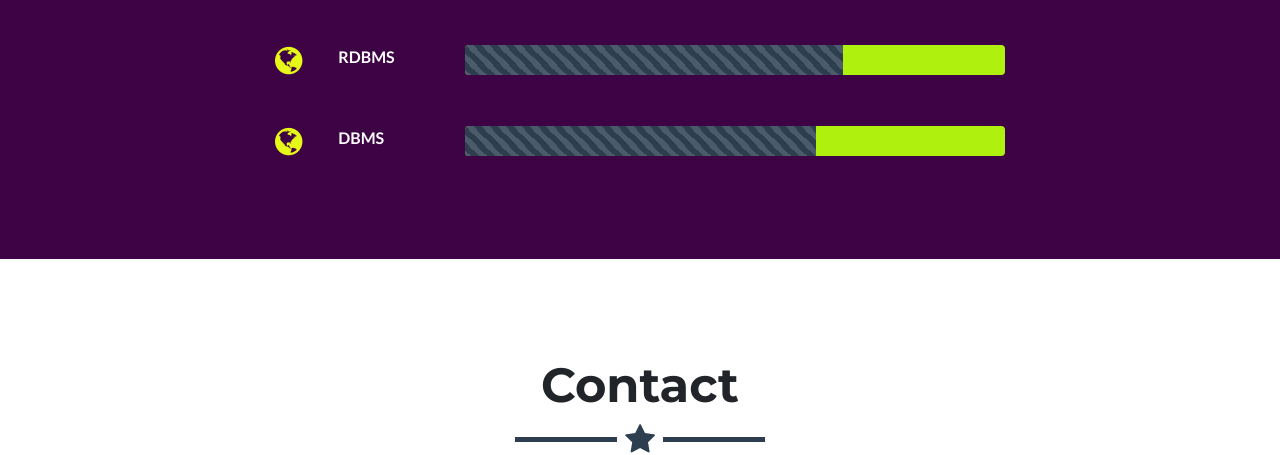
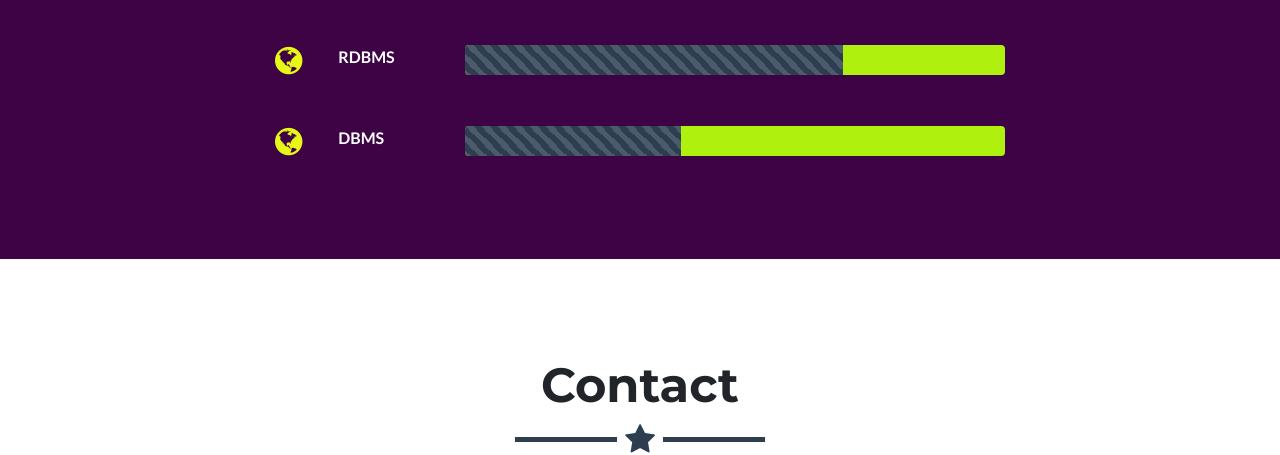
Before and after one commit to sumitnce1/sumitnce1.github.io, a plain HTML site: page index.html in a window 1280 px wide. Shown: the part 7012-7467 px from the top of the page. Drawn offline with Linux system fonts and the light colour scheme.

Commit message:
Update index.html

```diff
--- a/index.html
+++ b/index.html
@@ -471,7 +471,7 @@
           <div class="col-lg-6 mr-auto">
             <div class="progress progress-bar-custom-back">
               <div class="progress-bar progress-bar-striped active progress-bar-custom" role="progressbar"
-              aria-valuenow="40" aria-valuemin="0" aria-valuemax="100" style="width:65%;height:30px;">
+              aria-valuenow="40" aria-valuemin="0" aria-valuemax="100" style="width:40%;height:30px;">
               </div>
             </div>
           </div>
```
